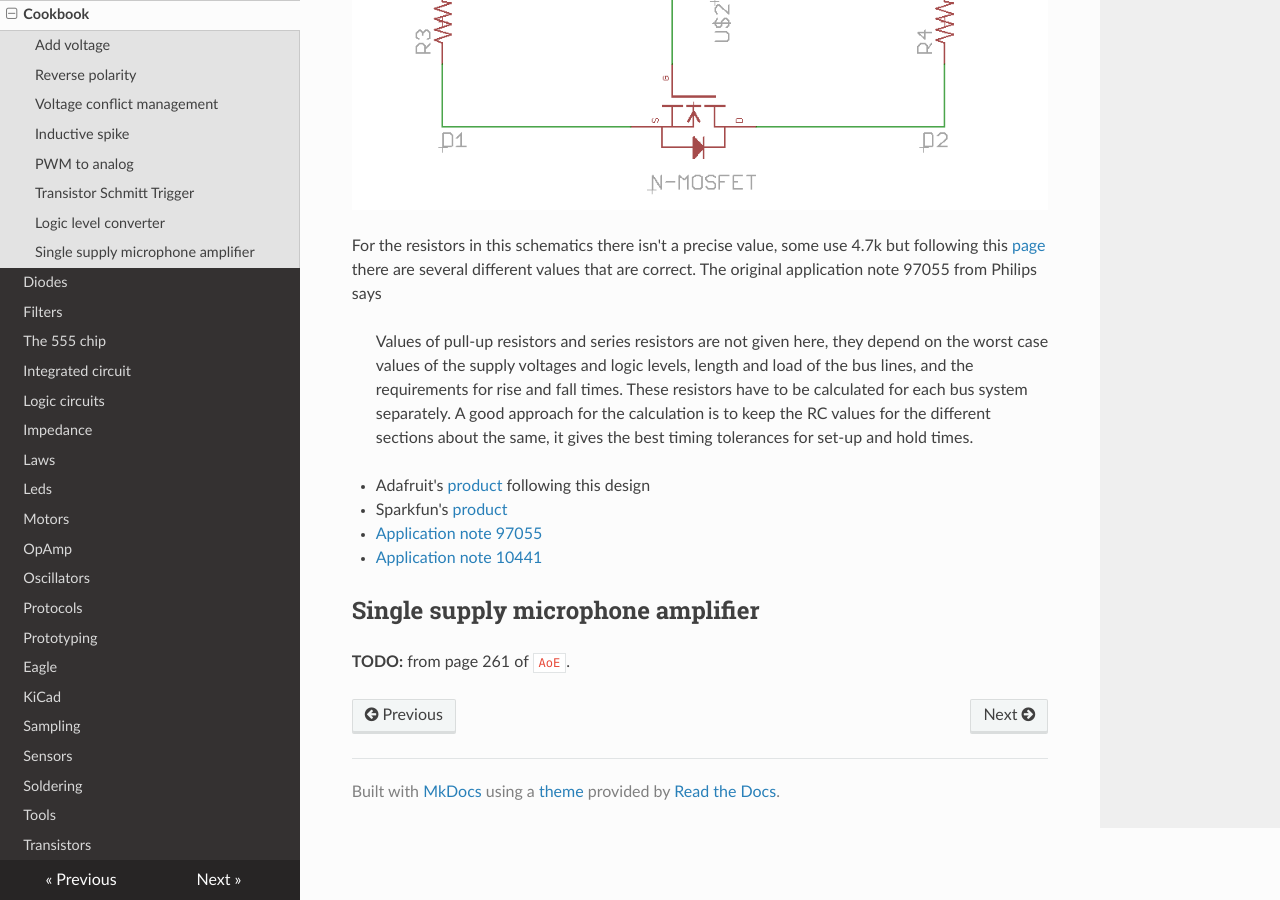
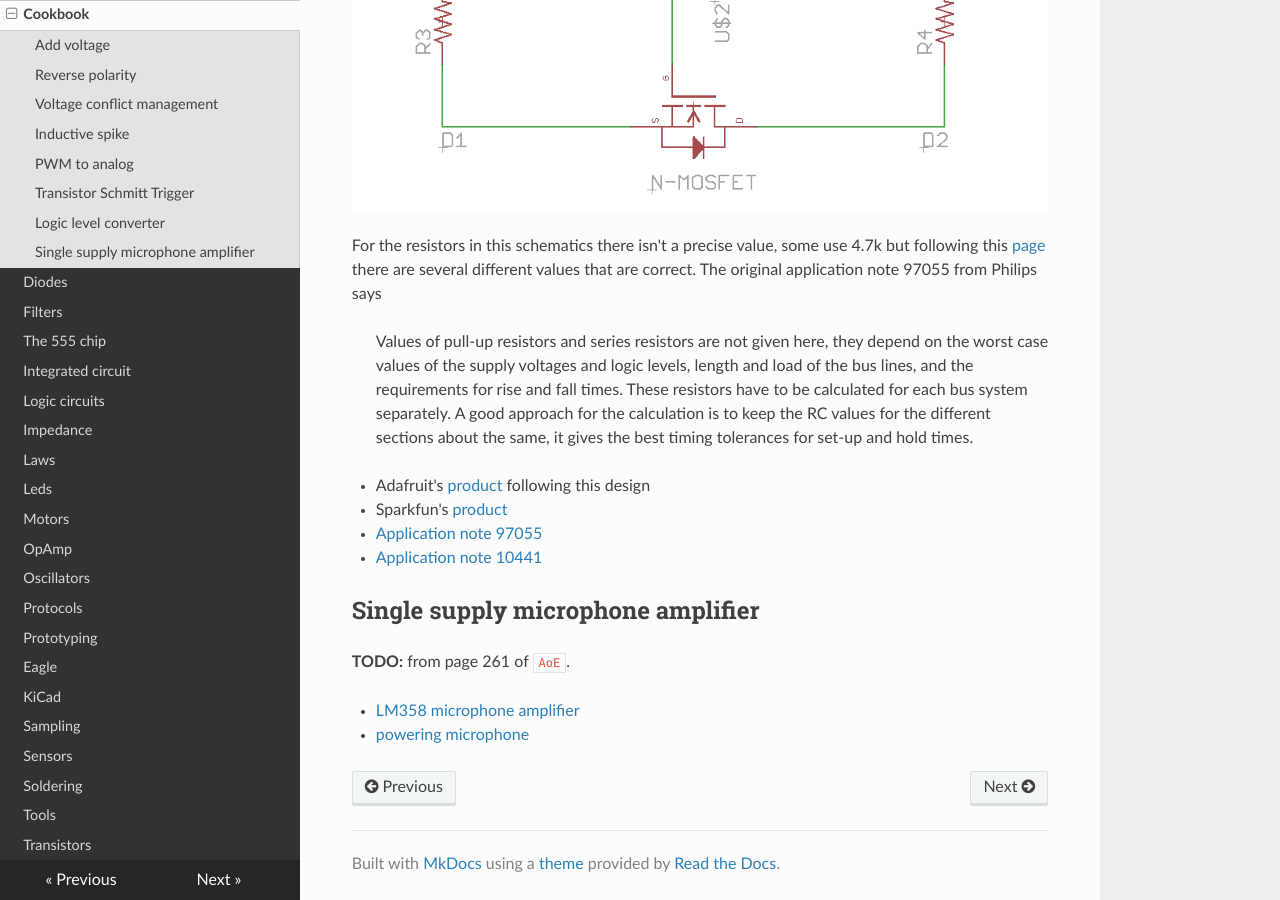
Before and after one commit to gipi/electronics-notes, an MkDocs documentation site: the page built from docs/cookbook.md, in a window 1280 px wide and 900 px high, scrolled down 2269 px. Built offline with MkDocs 1.6.1, drawn with Linux system fonts in a browser that asks for light colours; nearby versions of some CDN libraries; old or Windows-style settings are respelled for this version of MkDocs.

Commit message:
Add links.

```diff
--- a/docs/cookbook.md
+++ b/docs/cookbook.md
@@ -115,3 +115,6 @@ note 97055 from Philips says
 ## Single supply microphone amplifier
 
 **TODO:** from page 261 of ``AoE``.
+
+ - [LM358 microphone amplifier](https://lowvoltage.wordpress.com/2011/05/21/lm358-mic-amp/)
+ - [powering microphone](http://www.epanorama.net/circuits/microphone_powering.html)
```
